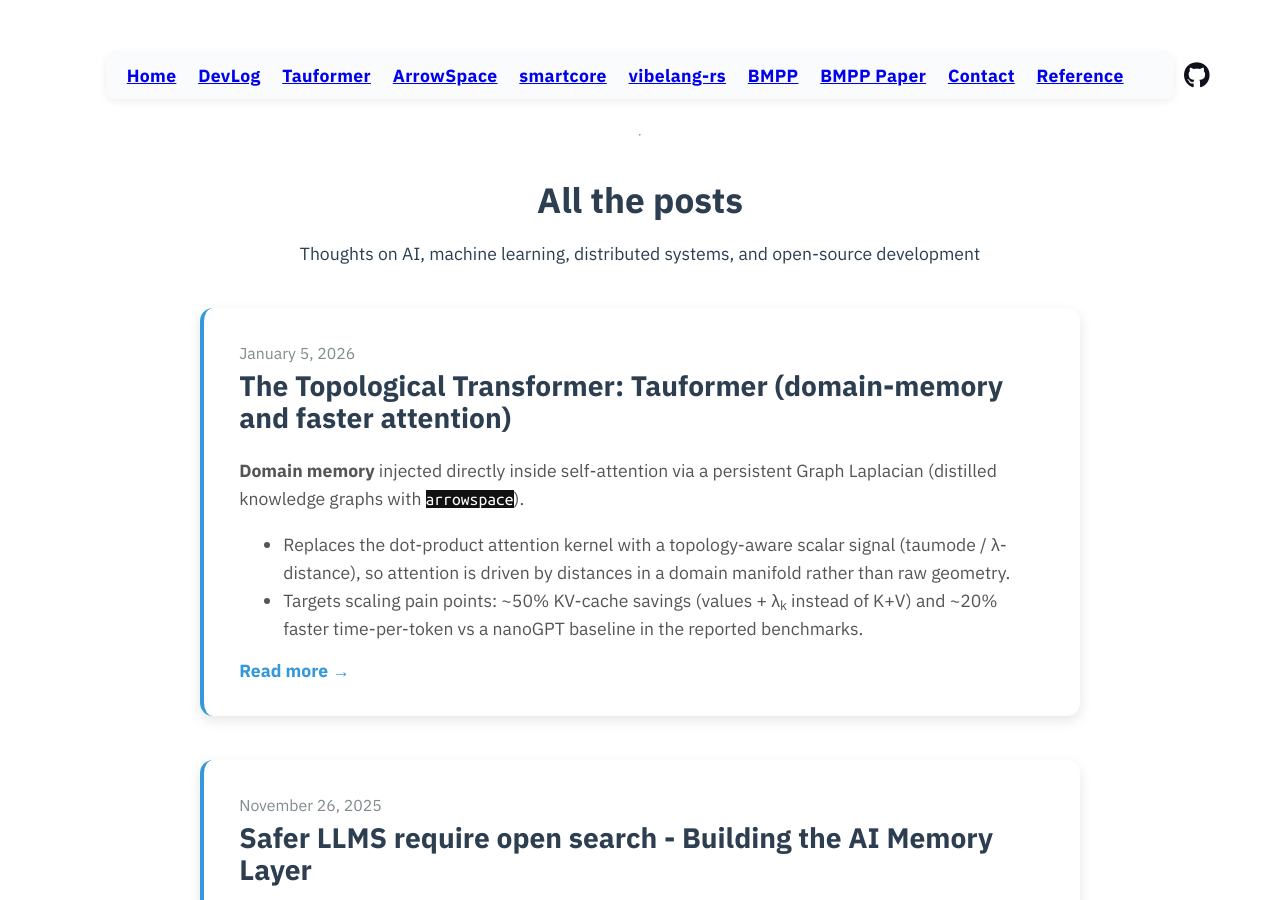
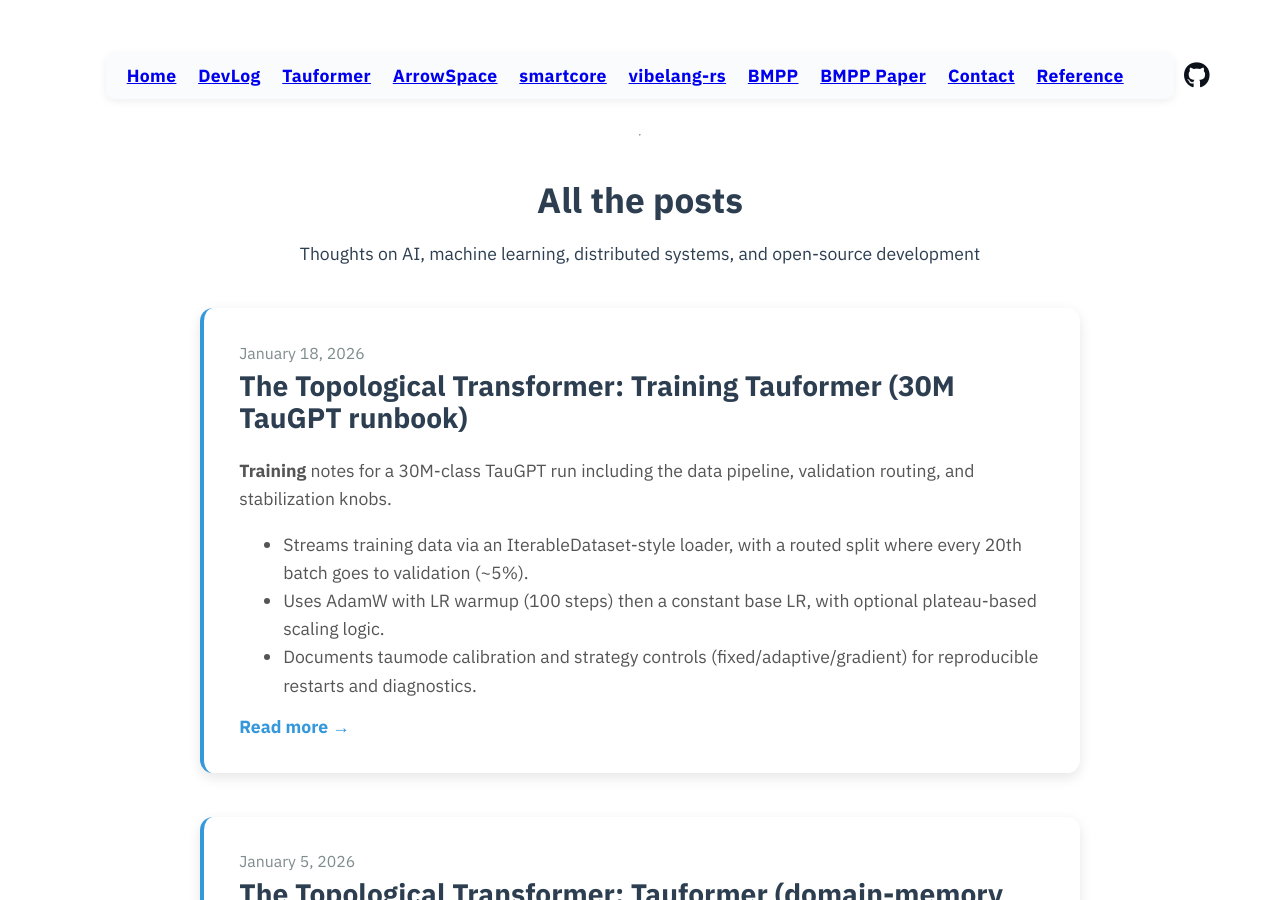
Before and after one commit to Mec-iS/staticwebpage, a Jekyll site: the page built from blog.md, in a window 1280 px wide and 900 px high. Built offline with Jekyll 4.4.1, drawn with Linux system fonts in a browser that asks for light colours; nearby versions of some CDN libraries.

Commit message:
add card or blogpost

```diff
--- a/blog.md
+++ b/blog.md
@@ -11,6 +11,25 @@ layout: default
     </div>
 
     <div class="blog-posts">
+
+<!-- Blog Post 13: Training Tauformer -->
+<article class="blog-post-card">
+    <div class="blog-post-meta">January 18, 2026</div>
+    <h2 class="blog-post-title">
+        <a href="/posts/013_the_topological_transformer_training_tauformer">
+            The Topological Transformer: Training Tauformer (30M TauGPT runbook)
+        </a>
+    </h2>
+    <div class="blog-post-abstract">
+        <p><strong>Training</strong> notes for a 30M-class TauGPT run including the data pipeline, validation routing, and stabilization knobs.</p>
+        <ul>
+            <li>Streams training data via an IterableDataset-style loader, with a routed split where every 20th batch goes to validation (~5%).</li>
+            <li>Uses AdamW with LR warmup (100 steps) then a constant base LR, with optional plateau-based scaling logic.</li>
+            <li>Documents taumode calibration and strategy controls (fixed/adaptive/gradient) for reproducible restarts and diagnostics.</li>
+        </ul>
+    </div>
+    <a href="/posts/013_the_topological_transformer_training_tauformer" class="blog-read-more">Read more →</a>
+</article>
 
 <!-- Blog Post 12: Tauformer / Topological Transformer -->
 <article class="blog-post-card">
```
